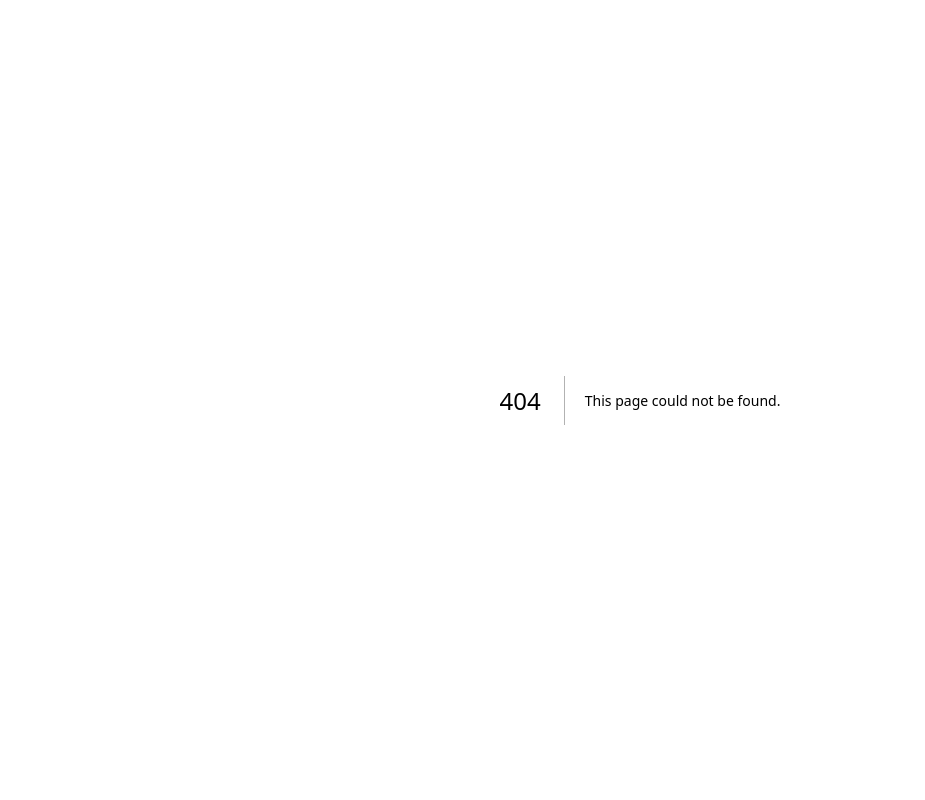
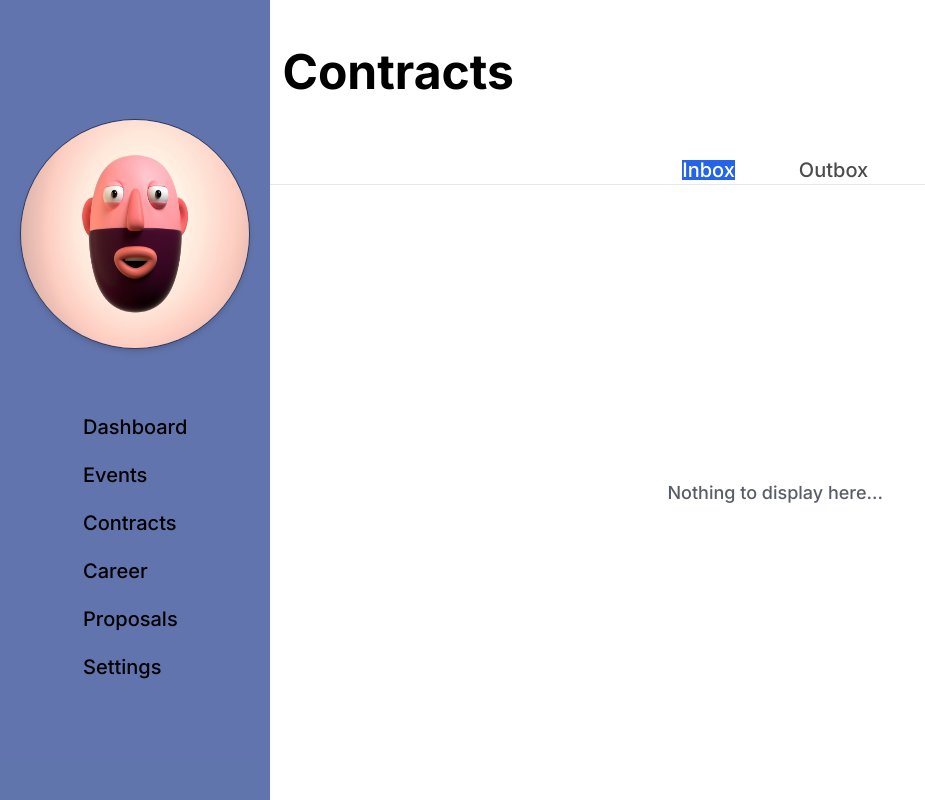
Before and after one commit to mmesomasaint/jointt, a Next.js app: page /dashboard/proposals in a window 1280 px wide. Before the commit this address had no page. Shown: the whole page, without its empty margins (0-925 px from the left). Built offline with nearby package versions, Linux system fonts and the light colour scheme; no server answers.

Commit message:
Feat: Create the proposals page

```diff
--- /dev/null
+++ b/app/dashboard/proposals/page.tsx
@@ -0,0 +1,40 @@
+'use client'
+
+import {useState} from 'react'
+import Text from "@/app/components/text"
+import Tab from "../components/tab"
+import NoContent from '../components/nocontent'
+
+export default function Proposals() {
+  const [activeTab, setActiveTab] = useState("Inbox")
+
+  return (
+  <>
+    <div className='flex flex-col justify-start gap-0 overflow-hidden h-full'>
+      <div className='p-3 pb-1 pt-12'>
+        <div className='flex justify-between gap-10 items-center'>
+          <Text size='BOLD'>Contracts</Text>
+        </div>
+        <div className='mt-16 flex justify-center items-center gap-16'>
+          <Tab
+            onClick={() => setActiveTab('Inbox')}
+            active={activeTab === 'Inbox'}
+          >
+            Inbox
+          </Tab>
+          <Tab
+            onClick={() => setActiveTab('Outbox')}
+            active={activeTab === 'Outbox'}
+          >
+            Outbox
+          </Tab>
+        </div>
+      </div>
+      <hr className='bg-black/50' />
+      <div className='flex-grow p-3 flex flex-col justify-start items-center gap-5 overflow-auto'>
+        <NoContent />
+      </div>
+    </div>
+  </>
+)
+}
```
